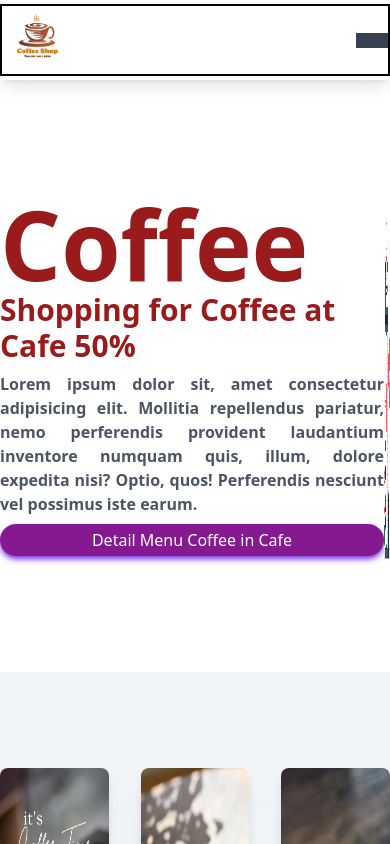
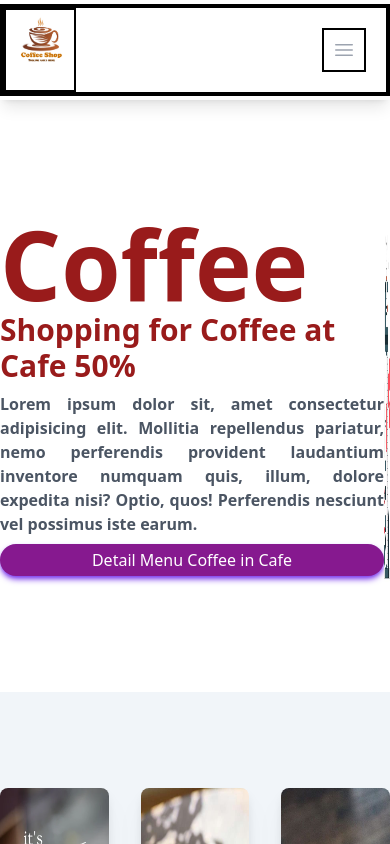
Before and after one commit to ekopurnama25/react-learning, a React (Vite) app: page / in a window 390 px wide. Shown: the top 844 px of the page. Built offline with nearby package versions, Linux system fonts and the light colour scheme.

Commit message:
firsh commit[A

```diff
--- /dev/null
+++ b/src/components/Navbar/ArrayNavbar.jsx
@@ -0,0 +1,14 @@
+const links = [
+  {
+    to: "/projects",
+    name: "Projects",
+  },
+  {
+    to: "/posts",
+    name: "Posts",
+  },
+  {
+    to: "/contact",
+    name: "Contact",
+  },
+];
--- /dev/null
+++ b/src/components/Navbar/NavbarResposive.jsx
@@ -0,0 +1,25 @@
+import React from "react";
+
+const NavbarResponsive = ({ openNavbar }) => {
+  console.log(openNavbar);
+  return (
+    <>
+      <ul
+        className={
+          openNavbar
+            ? "fixed md:hidden left-0 top-0 w-[60%] h-full border-r border-r-gray-900 bg-[#000300] ease-in-out duration-500"
+            : "ease-in-out w-[60%] duration-500 fixed top-0 bottom-0 left-[-100%]"
+        }
+      >
+        {/* Mobile Logo */}
+        <h1 className="w-full text-3xl font-bold text-[#00df9a] m-4">REACT.</h1>
+        {/* Mobile Navigation Items */}
+        <li className="p-4 border-b rounded-xl hover:bg-[#00df9a] duration-300 hover:text-black cursor-pointer border-gray-600">
+          OKOK
+        </li>
+      </ul>
+    </>
+  );
+};
+
+export default NavbarResponsive;
--- a/src/components/Navbar/index.jsx
+++ b/src/components/Navbar/index.jsx
@@ -1,20 +1,111 @@
 import React from "react";
 import { Link } from "react-router-dom";
 import Coffe from "/assert/landing_page/coffe4.jpg";
+import { useState } from "react";
 
 const Navbar = () => {
+  const [openNavbar, setOpenNavbar] = useState(false);
+
+  const handleNav = () => {
+    setOpenNavbar(!openNavbar);
+    console.log(openNavbar);
+  };
+
   return (
-    <div className="flex py-1 mx-auto justify-around shadow-lg items-center">
-      <div className="flex flex-row justify-between items-center max-w-5xl w-full sm:flex sm:flex-row sm:px-12 sm:justify-between border-2 border-[#000]">
-        <p className="p-1">
+    <>
+      <nav className="flex py-1 mx-auto justify-around shadow-lg items-center">
+        <div className="flex border-2 flex-col border-[#000] justify-between items-center max-w-5xl w-full sm:flex sm:flex-row sm:px-12 sm:justify-between">
+          <div className="flex justify-between border-2 border-[#000] w-full">
+            <div className="p-1 border-2 border-[#000]">
               <img className="w-[65x] h-[60px]" src={Coffe} alt="" />
-        </p>
-        <div className="md:flex md:flex-col sm:gap-y-1 md:gap-y-1">
-          <span className="xl:hidden lg:hidden md:flex  md:w-8 md:h-[5px] md:rounded-full md:bg-[#374151] max-sm:flex max-sm:w-8 max-sm:h-[5px] max-sm:bg-[#374151]"></span>
-          <span className="xl:hidden lg:hidden md:flex  md:w-8 md:h-[5px] md:rounded-full md:bg-[#374151] max-sm:flex max-sm:w-8 max-sm:h-[5px] max-sm:bg-[#374151]"></span>
-          <span className="xl:hidden lg:hidden md:flex  md:w-8 md:h-[5px] md:rounded-full md:bg-[#374151] max-sm:flex max-sm:w-8 max-sm:h-[5px] max-sm:bg-[#374151]"></span>
             </div>
-        <nav className="flex flex-row items-center lg:flex max-sm:hidden max-md:hidden">
+            <div className=" flex-col gap-y-1 min-[805px]:hidden block max-[800px]:m-5 border-2 border-[#000]">
+              <button
+                onClick={handleNav}
+                type="button"
+                className="relative inline-flex items-center justify-center rounded-md p-2 text-gray-400 hover:bg-gray-700 hover:text-white focus:outline-none focus:ring-2 focus:ring-inset focus:ring-white"
+                aria-controls="mobile-menu"
+                aria-expanded="false"
+              >
+                {!openNavbar ? (
+                  <>
+                    <span className="absolute -inset-0.5"></span>
+                    <span className="sr-only">Open main menu</span>
+
+                    <svg
+                      className="block h-6 w-6"
+                      fill="none"
+                      viewBox="0 0 24 24"
+                      strokeWidth="1.5"
+                      stroke="currentColor"
+                      aria-hidden="true"
+                    >
+                      <path
+                        strokeLinecap="round"
+                        strokeLinejoin="round"
+                        d="M3.75 6.75h16.5M3.75 12h16.5m-16.5 5.25h16.5"
+                      />
+                    </svg>
+                    <svg
+                      className="hidden h-6 w-6"
+                      fill="none"
+                      viewBox="0 0 24 24"
+                      strokeWidth="1.5"
+                      stroke="currentColor"
+                      aria-hidden="true"
+                    >
+                      <path
+                        strokeLinecap="round"
+                        strokeLinejoin="round"
+                        d="M6 18L18 6M6 6l12 12"
+                      />
+                    </svg>
+                  </>
+                ) : (
+                  <>
+                    <span className="absolute -inset-0.5"></span>
+                    <span className="sr-only">Open main menu</span>
+
+                    <svg
+                      className="block h-6 w-6"
+                      fill="none"
+                      viewBox="0 0 24 24"
+                      strokeWidth="1.5"
+                      stroke="currentColor"
+                      aria-hidden="true"
+                    >
+                      <path
+                        strokeLinecap="round"
+                        strokeLinejoin="round"
+                        strokeWidth="2"
+                        d="M6 18L18 6M6 6l12 12"
+                      />
+                    </svg>
+
+                    <svg
+                      className="hidden h-6 w-6"
+                      fill="none"
+                      viewBox="0 0 24 24"
+                      strokeWidth="1.5"
+                      stroke="currentColor"
+                      aria-hidden="true"
+                    >
+                      <path
+                        strokeLinecap="round"
+                        strokeLinejoin="round"
+                        d="M6 18L18 6M6 6l12 12"
+                      />
+                    </svg>
+                  </>
+                )}
+              </button>
+              {/* <span className="w-8 h-[5px] bg-[#374151] rounded-full"></span>
+          <span className="w-8 h-[5px] bg-[#374151] rounded-full"></span>
+          <span className="w-8 h-[5px] bg-[#374151] rounded-full"></span> */}
+            </div>
+          </div>
+
+          <div className="flex-row items-center lg:flex max-[800px]:hidden">
             <ul className="flex flex-row p-1 gap-x-8">
               <Link
                 className="font-sans font-bold text-[#4b5563]
@@ -43,9 +134,24 @@ const Navbar = () => {
                 Registrasi
               </Link>
             </ul>
-        </nav>
           </div>
         </div>
+      </nav>
+      <div
+        className={
+          openNavbar
+            ? "flex justify-between bg-gray-300 w-full rounded-b-xl absolute z-10"
+            : "hidden"
+        }
+      >
+        {/* Mobile Navigation Items */}
+        <div className="h-32 py-32">
+          <ul>
+            <li>OKOK</li>
+          </ul>
+        </div>
+      </div>
+    </>
   );
 };
 
```
Lines whose indentation alone changed are shown as unchanged.
